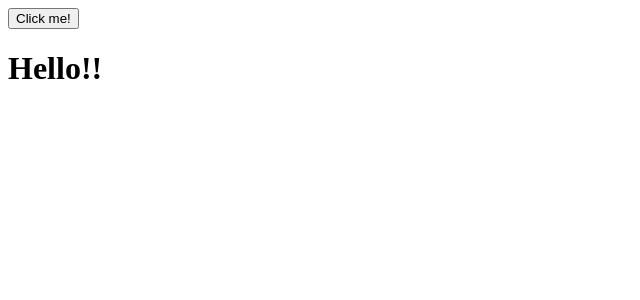
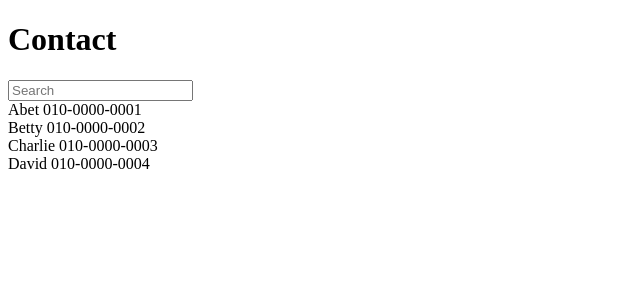
Before and after one commit to ChocOZerO/react-study-velopert, a React app: page / in a window 1280 px wide. Shown: the top 300 px of the page, without its empty margins (0-640 px from the left). Built offline with nearby package versions, Linux system fonts and the light colour scheme.

Commit message:
Add search process with Contact & ContactInfo

```diff
--- a/src/components/App.js
+++ b/src/components/App.js
@@ -1,19 +1,11 @@
 import React from 'react';
+import Contact from './Contact';
 
 class App extends React.Component {
-    constructor(props) {
-        super(props);
-        this.state = {
-            name: ''
-        };
-    }
 
     render() {
         return (
-            <div>
-                <button onClick={()=> {this.setState({name: 'Jake'});}}>Click me!</button>
-                <h1>Hello!! {this.state.name}</h1>
-            </div>
+            <Contact/>
         );
     }
 }
--- /dev/null
+++ b/src/components/Contact.js
@@ -0,0 +1,60 @@
+import React from 'react';
+import ContactInfo from './ContactInfo';
+
+export default class Contact extends React.Component {
+
+    constructor(props) {
+        super(props);
+        this.state = {
+            keyword: '',
+            contactData: [{
+                name: 'Abet',
+                phone: '010-0000-0001'
+            }, {
+                name: 'Betty',
+                phone: '010-0000-0002'
+            }, {
+                name: 'Charlie',
+                phone: '010-0000-0003'
+            }, {
+                name: 'David',
+                phone: '010-0000-0004'
+            }]
+        };
+
+        this.handleChange = this.handleChange.bind(this);
+    }
+
+    handleChange(e) {
+        this.setState({
+            keyword: e.target.value
+        });
+    }
+
+    render() {
+        const mapToComponents = (data) => {
+            data.sort((a,b) => {return a.name > b.name;});
+            data = data.filter(
+                (contact) => {
+                    return contact.name.toLowerCase().indexOf(this.state.keyword.toLowerCase()) > -1;
+                }
+            );
+            return data.map((contact, i) => {
+                return (<ContactInfo contact={contact} key={i}/>);
+            });
+        };
+
+        return (
+            <div>
+                <h1>Contact</h1>
+                <input
+                    name="keyword"
+                    placeholder="Search"
+                    value={this.state.keyword}
+                    onChange={this.handleChange}
+                />
+                <div>{mapToComponents(this.state.contactData)}</div>
+            </div>
+        );
+    }
+}
--- /dev/null
+++ b/src/components/ContactInfo.js
@@ -0,0 +1,9 @@
+import React from 'react';
+
+export default class ContactInfo extends React.Component {
+    render() {
+        return (
+            <div>{this.props.contact.name} {this.props.contact.phone}</div>
+        );
+    }
+}
```
